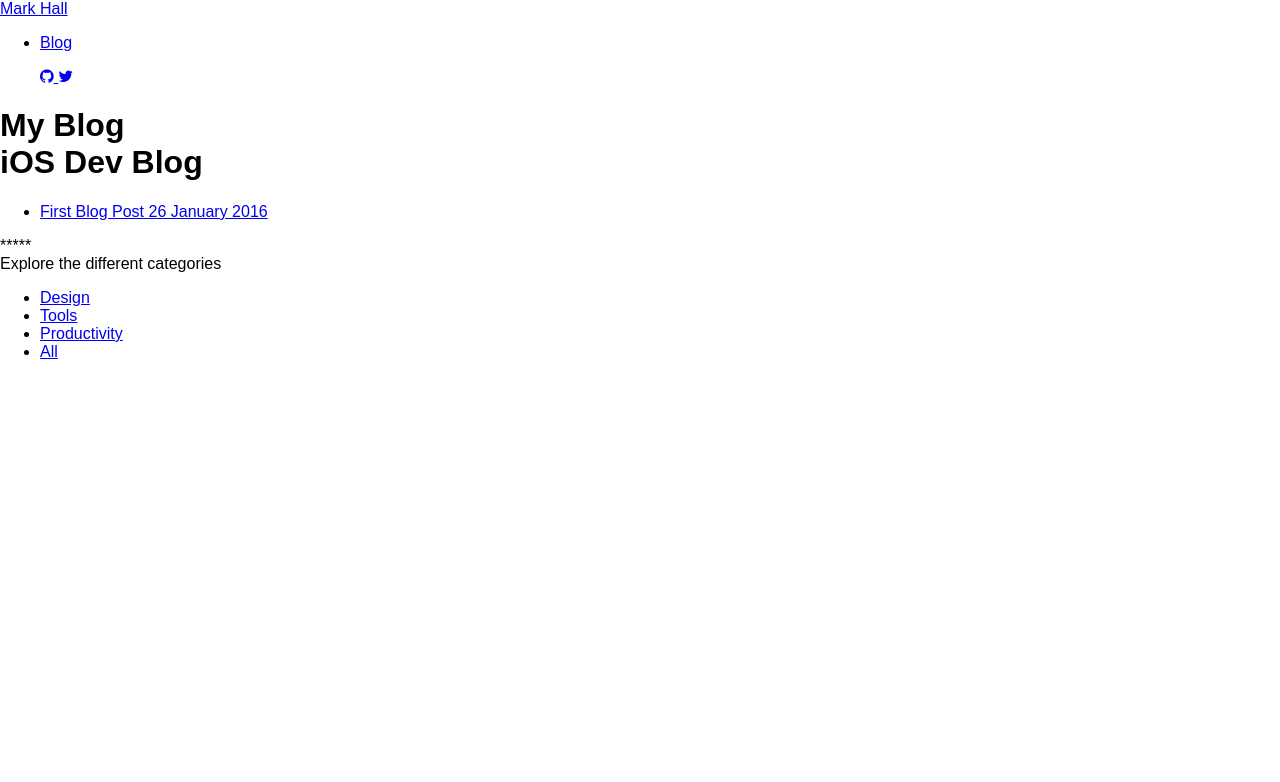
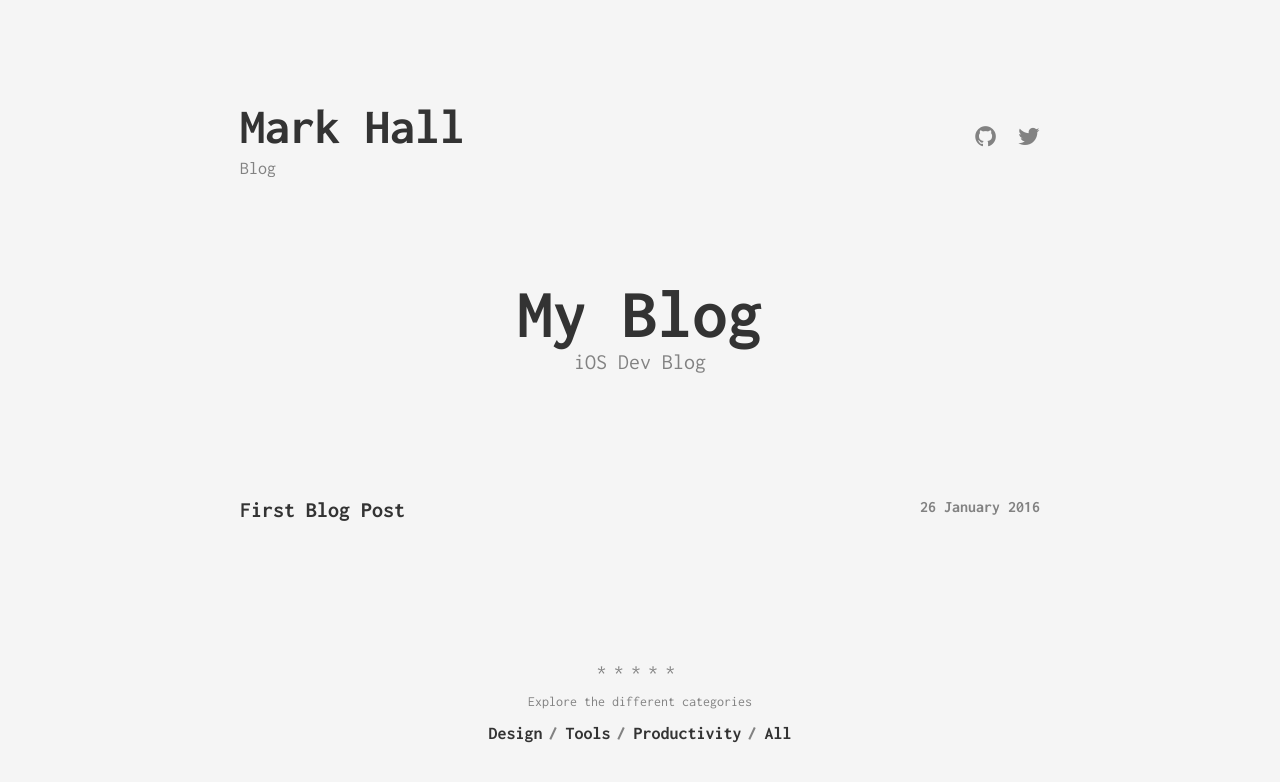
Before and after one commit to harkmall/golfguru1.github.io, a Jekyll site: the page built from blog/index.html, in a window 1280 px wide. Shown: the top 782 px of the page. Built offline with Jekyll 4.4.1, drawn with Linux system fonts in a browser that asks for light colours.

Commit message:
please work

```diff
--- a/index.html
+++ b/index.html
@@ -34,9 +34,9 @@
     <meta name="twitter:url" content="http://golfguru1.github.io" />
 
 
-    <link rel="stylesheet" href="CSS/foundation.css">
-    <link type="text/CSS" rel="stylesheet" href="CSS/myCSS.css">
-    <link rel="stylesheet" href="CSS/font-awesome.min.css">
+    <link rel="stylesheet" href="css/foundation.css">
+    <link type="text/CSS" rel="stylesheet" href="css/myCSS.css">
+    <link rel="stylesheet" href="css/font-awesome.min.css">
 
     <link rel="apple-touch-icon" sizes="57x57" href="images/apple-touch-icon-57x57.png">
     <link rel="apple-touch-icon" sizes="60x60" href="images/apple-touch-icon-60x60.png">
```
Also changed, not shown: css/main.scss (renamed from main.scss), 2 other files.
